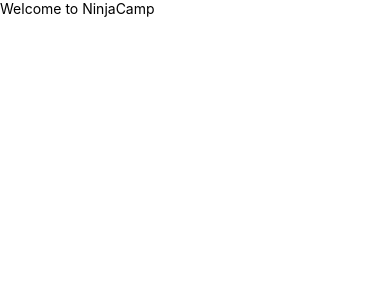
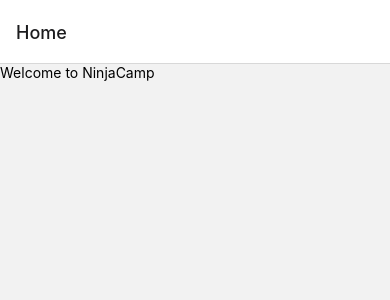
Before and after one commit to yasserelmalouani/NinjaCamp, a React Native app: screen / in a window 390 px wide. Shown: the top 300 px of the page. Built offline with nearby package versions, Linux system fonts and the light colour scheme.

Commit message:
feat: implemented Homescreen to RootNavigator

```diff
--- a/src/App.tsx
+++ b/src/App.tsx
@@ -6,16 +6,14 @@
  */
 
 import React from 'react';
-import {SafeAreaView, Text} from 'react-native';
-import {NavigationContainer} from '@react-navigation/native';
+import {AppNavigationContainer} from './ui/navigation/appNavigation.container';
+import {RootNavigator} from './ui/navigation/root/root.navigator';
 
 function App(): JSX.Element {
   return (
-    <NavigationContainer>
-      <SafeAreaView>
-        <Text>Welcome to NinjaCamp</Text>
-      </SafeAreaView>
-    </NavigationContainer>
+    <AppNavigationContainer>
+      <RootNavigator />
+    </AppNavigationContainer>
   );
 }
 
--- /dev/null
+++ b/src/ui/navigation/root/root.navigator.tsx
@@ -0,0 +1,13 @@
+import React, {useRef} from 'react';
+import {createNativeStackNavigator} from '@react-navigation/native-stack';
+import {HomeScreen} from '../../screens/home/home.screen';
+
+export const RootNavigator = () => {
+  const Stack = useRef(createNativeStackNavigator()).current;
+
+  return (
+    <Stack.Navigator screenOptions={{headerShown: true}}>
+      <Stack.Screen name={'Home'} component={HomeScreen} />
+    </Stack.Navigator>
+  );
+};
--- /dev/null
+++ b/src/ui/screens/home/home.screen.tsx
@@ -0,0 +1,12 @@
+import React from 'react';
+import {SafeAreaView, Text} from 'react-native';
+
+type Props = {};
+
+export const HomeScreen: React.FC<Props> = () => {
+  return (
+    <SafeAreaView>
+      <Text>Welcome to NinjaCamp</Text>
+    </SafeAreaView>
+  );
+};
```
